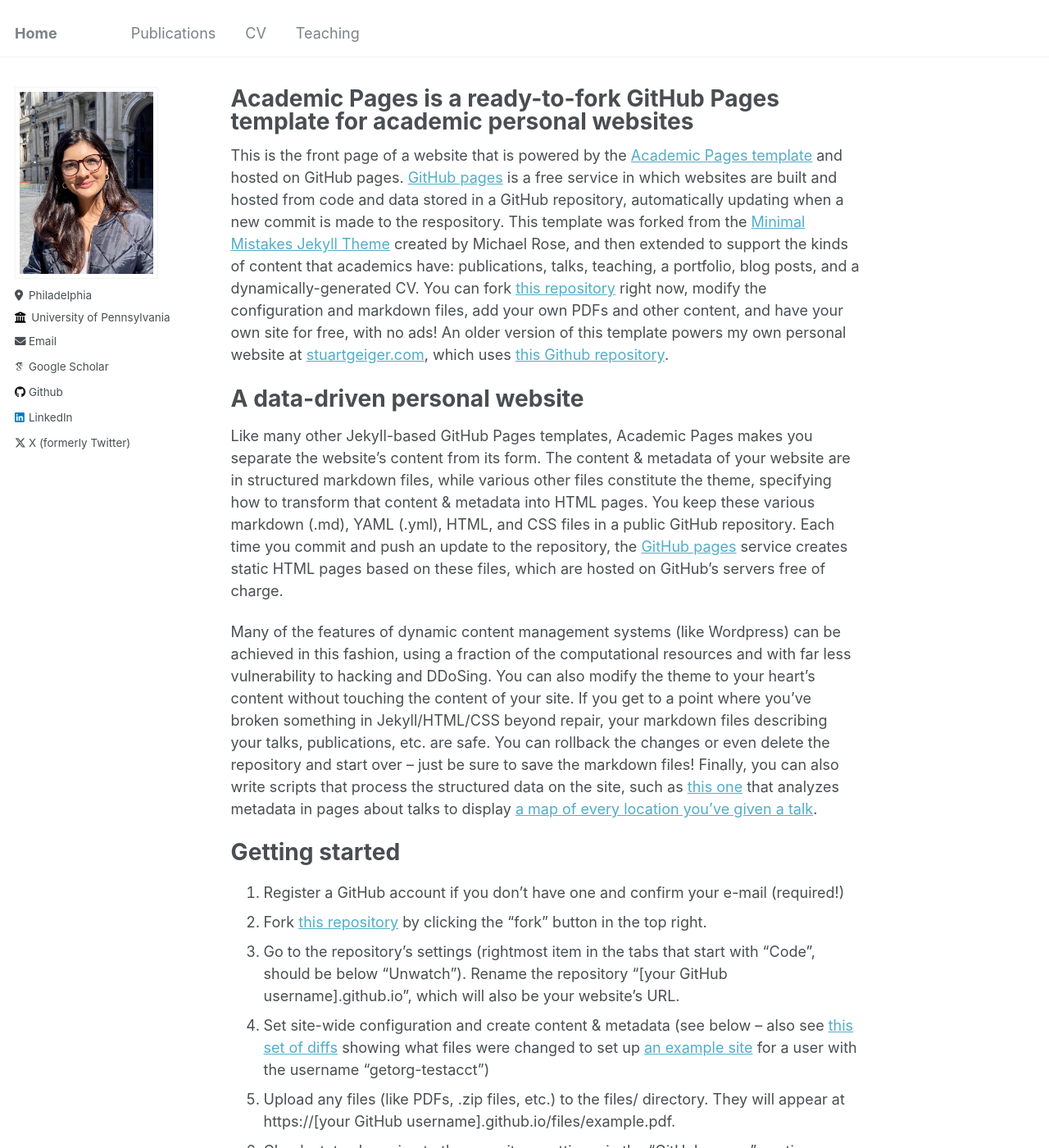
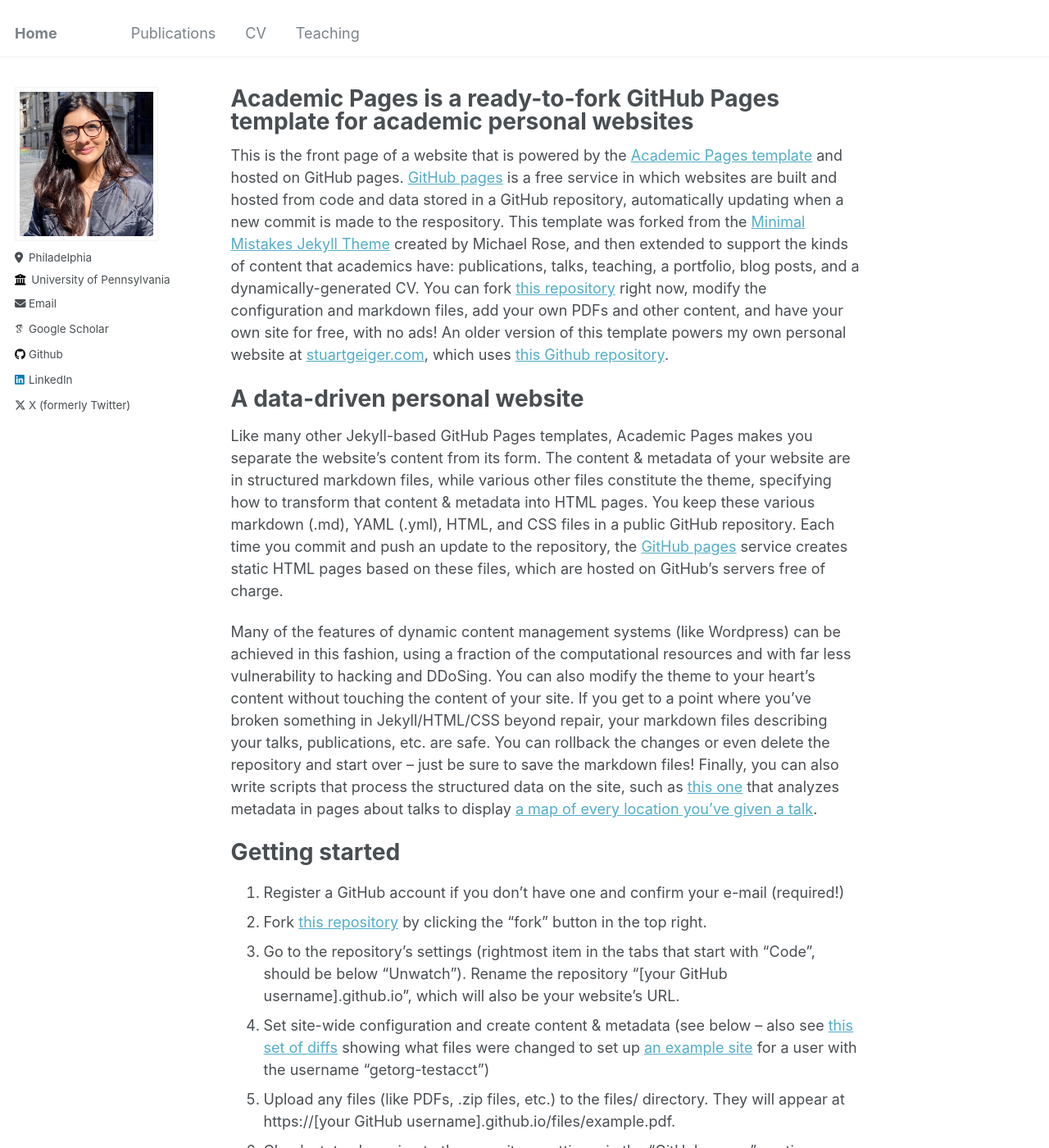
Before and after one commit to zealjinwala/zealjinwala.github.io, a Jekyll site: the page built from _pages/about.md, in a window 1280 px wide and 1400 px high. Shown: the whole window at 82% size. Built offline with Jekyll 4.4.1, drawn with Linux system fonts in a browser that asks for light colours; some web fonts are replaced.

```diff
--- a/_sass/_sidebar.scss
+++ b/_sass/_sidebar.scss
@@ -79,9 +79,9 @@
 .author__avatar {
   display: table-cell;
   vertical-align: top;
-  width: 48px;
+  width: 36px;
   // set width only, for non-square avatars
-  height: 52px;
+  height: 36px;
 
   @include breakpoint($large) {
     display: block;
@@ -91,7 +91,7 @@
 
   img {
     max-width: 175px;
-    // border-radius: 50%;
+    //border-radius: 50%;
 
     @include breakpoint($large) {
       padding: 5px;
```
Also changed, not shown: images/favicons.ico (deleted), images/profile.jpg.
